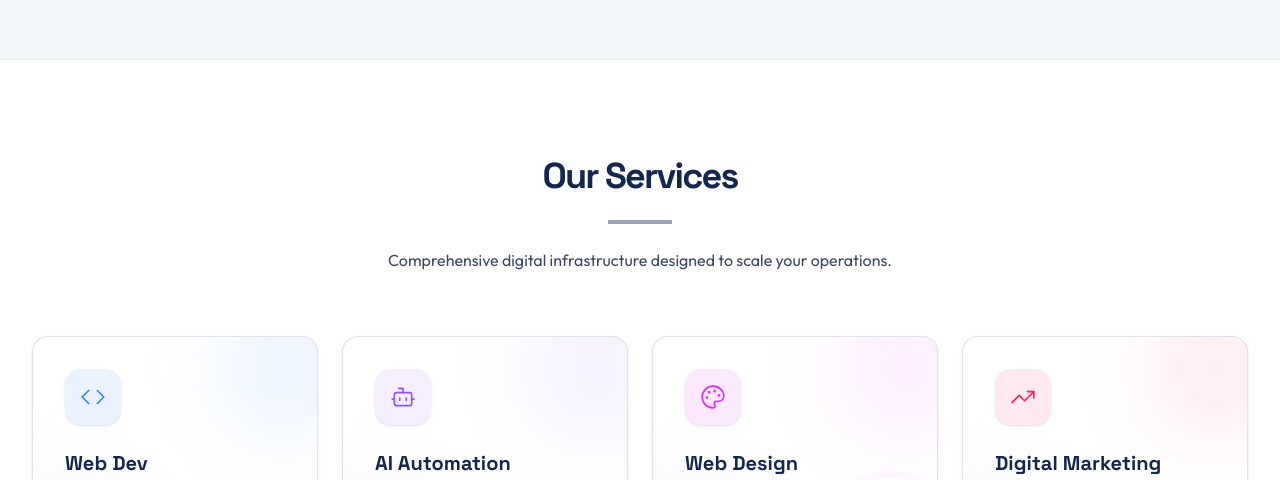
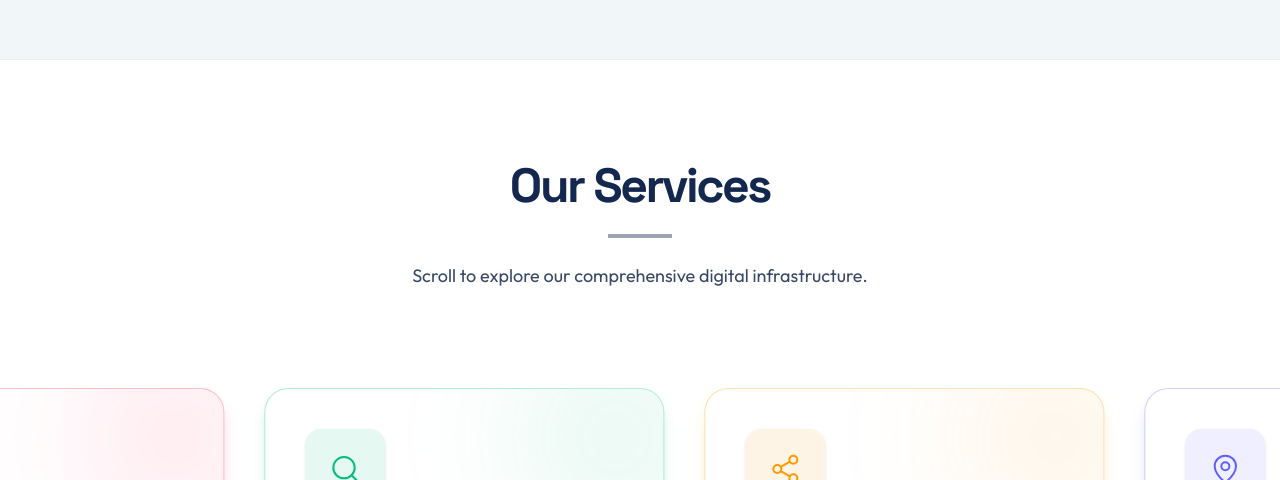
Before and after one commit to arif12islam/bykorp, a Next.js app: page / in a window 1280 px wide. Shown: the part 3141-3621 px from the top of the page. Built offline with nearby package versions, Linux system fonts and the light colour scheme.

Commit message:
feat: redesign Services section as an interactive horizontal sticky-scroll carousel

```diff
--- a/src/components/sections/Services.tsx
+++ b/src/components/sections/Services.tsx
@@ -1,143 +1,148 @@
 "use client"
 
-import { Section } from "@/components/ui/Section"
-import { motion } from "framer-motion"
+import { useRef } from "react"
+import { motion, useScroll, useTransform } from "framer-motion"
 import { Code, Bot, Palette, TrendingUp, Search, Share2, MapPin, PenTool } from "lucide-react"
 
 const SERVICES = [
     {
         id: 1, title: "Web Dev", icon: Code, description: "Scalable, high-performance web applications built on modern frameworks.",
         theme: {
-            light: "bg-blue-500/10", text: "text-blue-500", border: "group-hover:border-blue-500/30",
-            shadow: "group-hover:shadow-blue-500/20", gradient: "from-blue-500 to-cyan-400", bgIcon: "text-blue-500"
+            light: "bg-blue-500/10", text: "text-blue-500", border: "border-blue-500/30",
+            shadow: "shadow-blue-500/20", gradient: "from-blue-500 to-cyan-400", bgIcon: "text-blue-500"
         }
     },
     {
         id: 2, title: "AI Automation", icon: Bot, description: "Intelligent workflows that save hours and reduce operational overhead.",
         theme: {
-            light: "bg-violet-500/10", text: "text-violet-500", border: "group-hover:border-violet-500/30",
-            shadow: "group-hover:shadow-violet-500/20", gradient: "from-violet-500 to-purple-500", bgIcon: "text-violet-500"
+            light: "bg-violet-500/10", text: "text-violet-500", border: "border-violet-500/30",
+            shadow: "shadow-violet-500/20", gradient: "from-violet-500 to-purple-500", bgIcon: "text-violet-500"
         }
     },
     {
         id: 3, title: "Web Design", icon: Palette, description: "Premium, conversion-focused user interfaces and experiences.",
         theme: {
-            light: "bg-fuchsia-500/10", text: "text-fuchsia-500", border: "group-hover:border-fuchsia-500/30",
-            shadow: "group-hover:shadow-fuchsia-500/20", gradient: "from-fuchsia-500 to-pink-500", bgIcon: "text-fuchsia-500"
+            light: "bg-fuchsia-500/10", text: "text-fuchsia-500", border: "border-fuchsia-500/30",
+            shadow: "shadow-fuchsia-500/20", gradient: "from-fuchsia-500 to-pink-500", bgIcon: "text-fuchsia-500"
         }
     },
     {
         id: 4, title: "Digital Marketing", icon: TrendingUp, description: "Data-driven campaigns that maximize ROI and accelerate enterprise growth.",
         theme: {
-            light: "bg-rose-500/10", text: "text-rose-500", border: "group-hover:border-rose-500/30",
-            shadow: "group-hover:shadow-rose-500/20", gradient: "from-rose-500 to-orange-500", bgIcon: "text-rose-500"
+            light: "bg-rose-500/10", text: "text-rose-500", border: "border-rose-500/30",
+            shadow: "shadow-rose-500/20", gradient: "from-rose-500 to-orange-500", bgIcon: "text-rose-500"
         }
     },
     {
         id: 5, title: "SEO", icon: Search, description: "Technical and on-page optimization for long-term organic visibility.",
         theme: {
-            light: "bg-emerald-500/10", text: "text-emerald-500", border: "group-hover:border-emerald-500/30",
-            shadow: "group-hover:shadow-emerald-500/20", gradient: "from-emerald-500 to-teal-400", bgIcon: "text-emerald-500"
+            light: "bg-emerald-500/10", text: "text-emerald-500", border: "border-emerald-500/30",
+            shadow: "shadow-emerald-500/20", gradient: "from-emerald-500 to-teal-400", bgIcon: "text-emerald-500"
         }
     },
     {
         id: 6, title: "Social Media", icon: Share2, description: "Strategic content distribution to build authority and community.",
         theme: {
-            light: "bg-amber-500/10", text: "text-amber-500", border: "group-hover:border-amber-500/30",
-            shadow: "group-hover:shadow-amber-500/20", gradient: "from-amber-500 to-yellow-400", bgIcon: "text-amber-500"
+            light: "bg-amber-500/10", text: "text-amber-500", border: "border-amber-500/30",
+            shadow: "shadow-amber-500/20", gradient: "from-amber-500 to-yellow-400", bgIcon: "text-amber-500"
         }
     },
     {
         id: 7, title: "Local SEO", icon: MapPin, description: "Dominate local search results and capture high-intent geographic traffic.",
         theme: {
-            light: "bg-indigo-500/10", text: "text-indigo-500", border: "group-hover:border-indigo-500/30",
-            shadow: "group-hover:shadow-indigo-500/20", gradient: "from-indigo-500 to-blue-500", bgIcon: "text-indigo-500"
+            light: "bg-indigo-500/10", text: "text-indigo-500", border: "border-indigo-500/30",
+            shadow: "shadow-indigo-500/20", gradient: "from-indigo-500 to-blue-500", bgIcon: "text-indigo-500"
         }
     },
     {
         id: 8, title: "Content", icon: PenTool, description: "Authoritative, industry-leading copy that converts readers into clients.",
         theme: {
-            light: "bg-orange-500/10", text: "text-orange-500", border: "group-hover:border-orange-500/30",
-            shadow: "group-hover:shadow-orange-500/20", gradient: "from-orange-500 to-amber-500", bgIcon: "text-orange-500"
+            light: "bg-orange-500/10", text: "text-orange-500", border: "border-orange-500/30",
+            shadow: "shadow-orange-500/20", gradient: "from-orange-500 to-amber-500", bgIcon: "text-orange-500"
         }
     },
 ]
 
-const containerVariants = {
-    hidden: { opacity: 0 },
-    visible: {
-        opacity: 1,
-        transition: {
-            staggerChildren: 0.1
-        }
-    }
-}
+export function Services() {
+    const targetRef = useRef<HTMLDivElement>(null)
+    const { scrollYProgress } = useScroll({
+        target: targetRef,
+    })
 
-const itemVariants = {
-    hidden: { opacity: 0, y: 20 },
-    visible: { opacity: 1, y: 0, transition: { duration: 0.5 } }
-}
+    // Maps scroll progress (0 to 1) to horizontal translation
+    // 8 cards -> total width is roughly 8 * 350px. We need to shift left.
+    // On mobile, screen is smaller, so percentage shifting is safer.
+    // We shift by -85% to reveal all cards in the flex container.
+    const x = useTransform(scrollYProgress, [0, 1], ["0%", "-80%"])
 
-export function Services() {
     return (
-        <Section id="services" className="bg-white border-y border-brand-accent/20">
-            <div className="mx-auto max-w-7xl px-6 lg:px-8">
-                <div className="text-center mb-16">
-                    <h2 className="text-3xl md:text-4xl font-montserrat font-bold text-brand-primary mb-6 tracking-tighter">
+        <section id="services" ref={targetRef} className="relative h-[350vh] bg-white border-y border-brand-accent/20">
+            {/* Sticky Container */}
+            <div className="sticky top-0 h-screen flex flex-col items-center justify-center overflow-hidden pt-20">
+
+                {/* Section Header */}
+                <div className="text-center mb-12 shrink-0 px-6">
+                    <h2 className="text-3xl md:text-5xl font-montserrat font-bold text-brand-primary mb-6 tracking-tighter">
                         Our Services
                     </h2>
                     <div className="w-16 h-1 bg-brand-accent mx-auto mb-6" />
-                    <p className="text-brand-secondary max-w-2xl mx-auto">
-                        Comprehensive digital infrastructure designed to scale your operations.
+                    <p className="text-brand-secondary max-w-2xl mx-auto text-lg">
+                        Scroll to explore our comprehensive digital infrastructure.
                     </p>
                 </div>
 
-                <motion.div
-                    variants={containerVariants}
-                    initial="hidden"
-                    whileInView="visible"
-                    viewport={{ once: true, margin: "-100px" }}
-                    className="grid grid-cols-1 md:grid-cols-2 lg:grid-cols-4 gap-6"
-                >
-                    {SERVICES.map((service, idx) => {
+                {/* Horizontal Scroll Track */}
+                <div className="w-full overflow-hidden flex items-center h-full max-h-[500px]">
+                    <motion.div style={{ x }} className="flex gap-6 md:gap-10 px-6 md:px-12 lg:px-24">
+                        {SERVICES.map((service) => {
                             const Icon = service.icon
-                        const { theme } = service;
+                            const { theme } = service
 
                             return (
-                            <motion.div
+                                <div
                                     key={service.id}
-                                variants={itemVariants}
-                                className={`group relative bg-white p-8 rounded-2xl border border-brand-accent/30 shadow-sm transition-all duration-500 ${theme.border} hover:shadow-xl ${theme.shadow} hover:-translate-y-2 overflow-hidden z-10`}
+                                    className={`group relative w-[300px] md:w-[400px] h-[350px] md:h-[400px] shrink-0 bg-white p-8 md:p-10 rounded-3xl border ${theme.border} shadow-lg ${theme.shadow} overflow-hidden flex flex-col justify-between transition-transform duration-500 hover:-translate-y-4`}
                                 >
-                                {/* Relevant Abstract Graphic / Custom Background Blob */}
-                                <div className={`absolute -right-8 -top-8 w-32 h-32 rounded-full ${theme.light} blur-2xl transition-all duration-700 group-hover:scale-150 group-hover:bg-brand-primary/5 z-0`} />
-                                <div className="absolute -left-12 -bottom-12 w-40 h-40 rounded-full bg-brand-bg/80 blur-2xl transition-all duration-700 group-hover:translate-x-8 group-hover:-translate-y-8 z-0" />
+                                    {/* Abstract Graphic Backgrounds */}
+                                    <div className={`absolute -right-12 -top-12 w-48 h-48 rounded-full ${theme.light} blur-3xl transition-all duration-700 group-hover:scale-150 z-0`} />
+                                    <div className="absolute -left-12 -bottom-12 w-48 h-48 rounded-full bg-brand-bg/80 blur-3xl transition-all duration-700 group-hover:translate-x-12 z-0" />
 
-                                {/* Huge Faint Relevant Icon Graphic */}
-                                <div className={`absolute -bottom-8 -right-8 ${theme.bgIcon} opacity-[0.03] group-hover:opacity-[0.08] group-hover:-rotate-12 group-hover:scale-110 transition-all duration-700 z-0 pointer-events-none`}>
-                                    <Icon size={160} strokeWidth={1} />
+                                    {/* Faint Background Icon */}
+                                    <div className={`absolute right-4 bottom-4 ${theme.bgIcon} opacity-[0.03] group-hover:opacity-[0.08] group-hover:-rotate-12 group-hover:scale-125 transition-all duration-700 z-0 pointer-events-none`}>
+                                        <Icon size={200} strokeWidth={1} />
                                     </div>
 
-                                <div className="relative z-10">
-                                    <div className={`mb-6 inline-flex h-14 w-14 items-center justify-center rounded-2xl ${theme.light} ${theme.text} group-hover:text-white transition-all duration-500 shadow-sm group-hover:shadow-md group-hover:scale-110 relative overflow-hidden`}>
+                                    {/* Card Content */}
+                                    <div className="relative z-10 h-full flex flex-col">
+                                        <div className={`mb-8 md:mb-10 inline-flex h-16 w-16 md:h-20 md:w-20 items-center justify-center rounded-2xl ${theme.light} ${theme.text} group-hover:text-white transition-all duration-500 shadow-sm overflow-hidden relative group-hover:scale-110`}>
                                             <div className={`absolute inset-0 bg-gradient-to-br ${theme.gradient} opacity-0 group-hover:opacity-100 transition-opacity duration-500 z-0`} />
-                                        <Icon size={26} strokeWidth={1.5} className="relative z-10" />
+                                            <Icon size={32} strokeWidth={1.5} className="relative z-10" />
                                         </div>
-                                    <h3 className="mb-3 font-montserrat text-xl font-bold text-brand-primary transition-colors">
+
+                                        <div>
+                                            <h3 className="mb-4 font-montserrat text-2xl md:text-3xl font-bold text-brand-primary">
                                                 {service.title}
                                             </h3>
-                                    <p className="text-sm text-brand-secondary/80 leading-relaxed font-medium">
+                                            <p className="text-base md:text-lg text-brand-secondary/80 leading-relaxed font-medium">
                                                 {service.description}
                                             </p>
                                         </div>
+                                    </div>
 
                                     {/* Bottom Accent Line */}
-                                <div className={`absolute bottom-0 left-0 h-1 w-0 bg-gradient-to-r ${theme.gradient} transition-all duration-500 group-hover:w-full`} />
-                            </motion.div>
+                                    <div className={`absolute bottom-0 left-0 h-1.5 w-0 bg-gradient-to-r ${theme.gradient} transition-all duration-500 group-hover:w-full`} />
+                                </div>
                             )
                         })}
                     </motion.div>
                 </div>
-        </Section>
+
+                {/* Scroll Indicator */}
+                <div className="absolute bottom-12 left-1/2 -translate-x-1/2 flex flex-col items-center gap-2 opacity-50 animate-pulse hidden md:flex">
+                    <span className="text-xs font-montserrat tracking-widest uppercase font-bold text-brand-secondary">Scroll</span>
+                    <div className="w-1 h-8 rounded-full bg-gradient-to-b from-brand-secondary to-transparent" />
+                </div>
+            </div>
+        </section>
     )
 }
```
Lines whose indentation alone changed are shown as unchanged.
